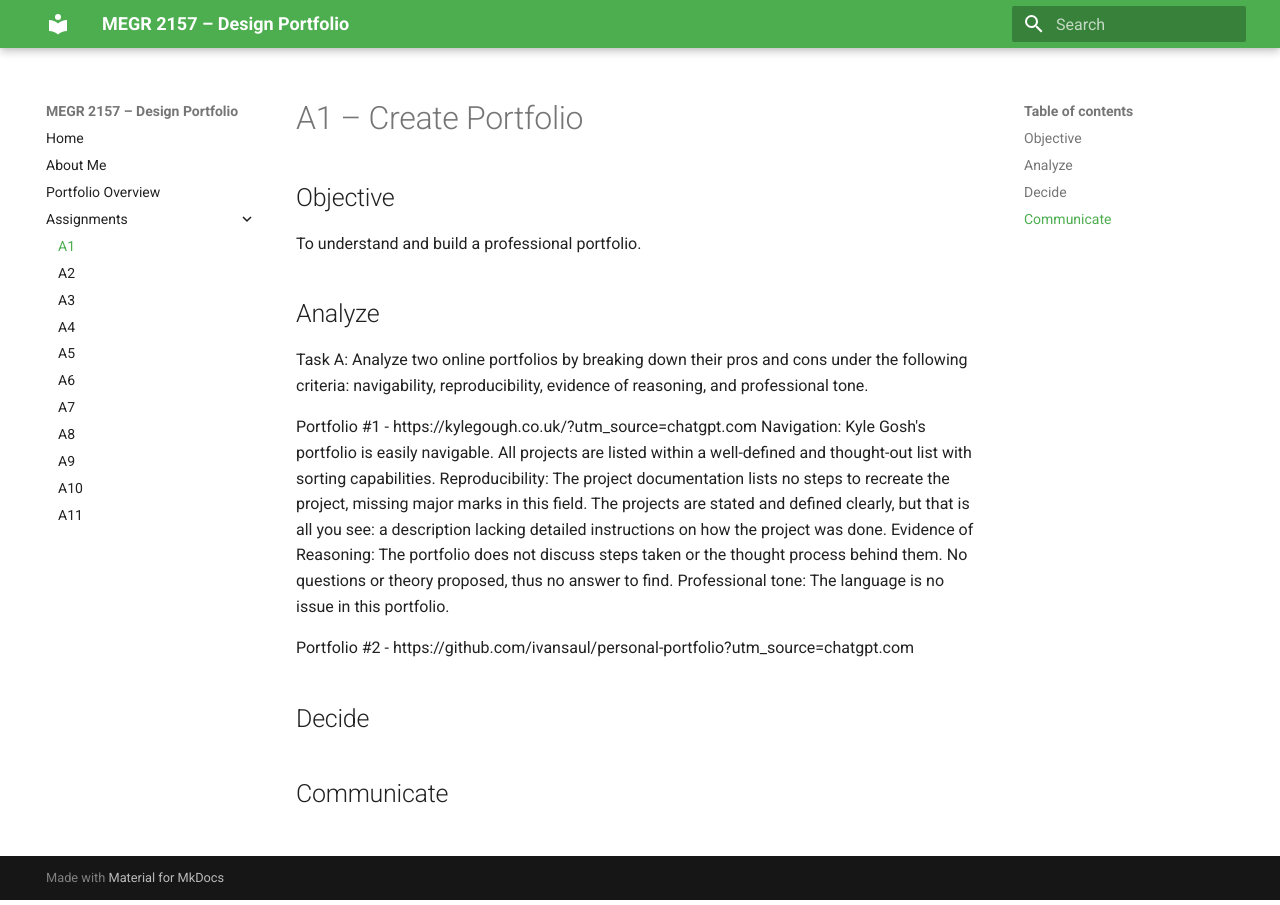
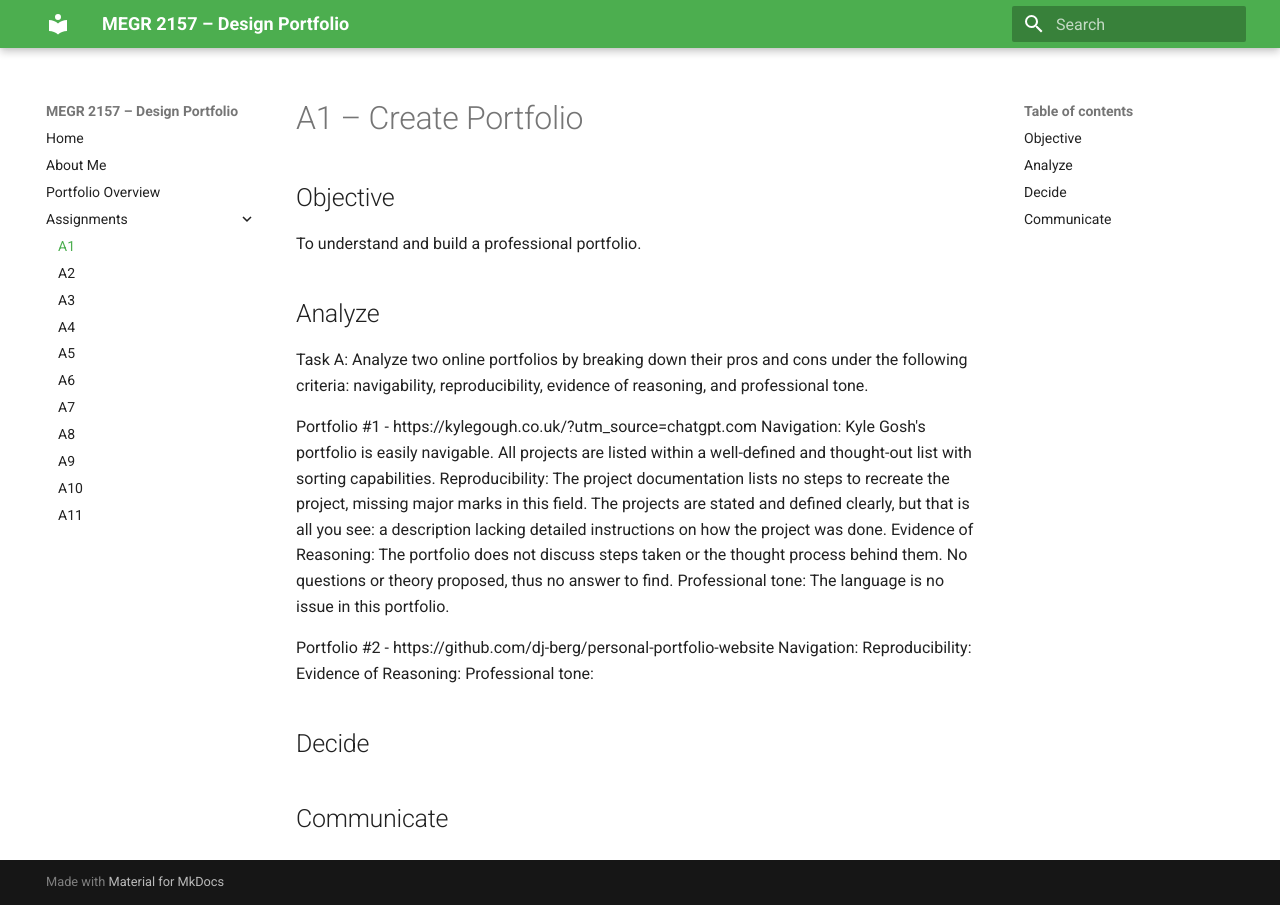
Before and after one commit to pbrown95-glitch/megr2157-portfolio, an MkDocs documentation site: the page built from docs/assignments/A01/index.md, in a window 1280 px wide. Built offline with MkDocs 1.6.1 and Material for MkDocs 9.7.7, drawn with Linux system fonts in a browser that asks for light colours.

Commit message:
Update index.md

```diff
--- a/docs/assignments/A01/index.md
+++ b/docs/assignments/A01/index.md
@@ -15,7 +15,11 @@ Portfolio #1 - https://kylegough.co.uk/?utm_source=chatgpt.com
   Professional tone: The language is no issue in this portfolio.
 
 
-Portfolio #2 - https://github.com/ivansaul/personal-portfolio?utm_source=chatgpt.com
+Portfolio #2 - https://github.com/dj-berg/personal-portfolio-website
+  Navigation:
+  Reproducibility:
+  Evidence of Reasoning:
+  Professional tone:
 
 ## Decide
 
```
